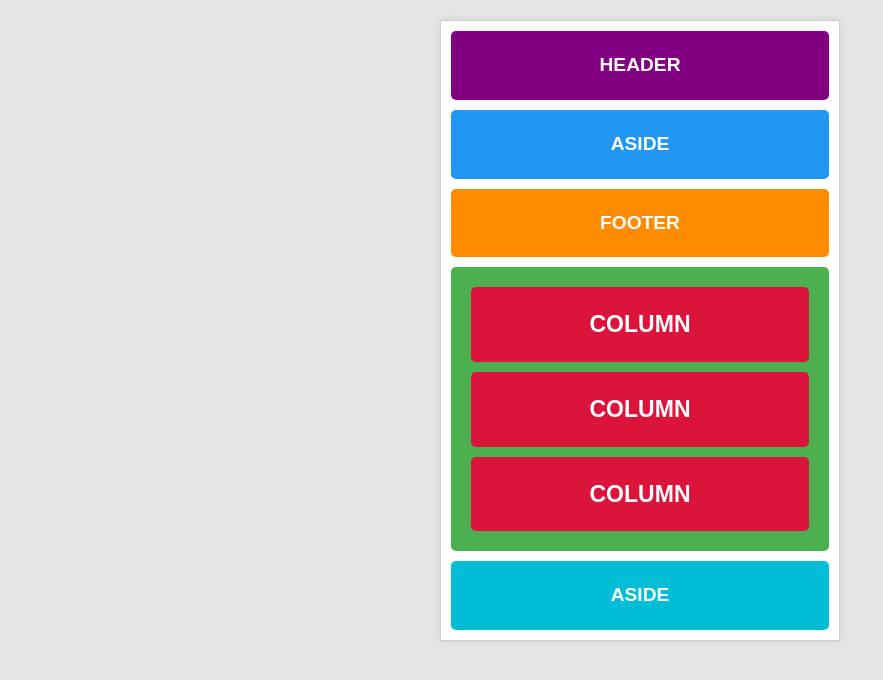
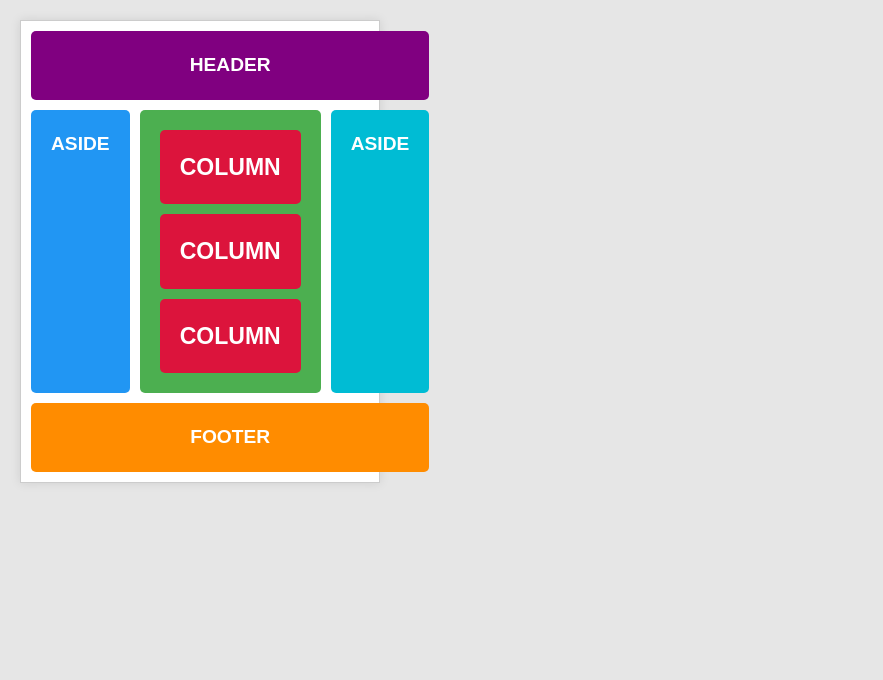
Before and after one commit to batty93/grid-wireframe-practice, a plain HTML site: page index.html in a window 1280 px wide. Shown: the whole page, without its empty margins (0-883 px from the left). Drawn offline with Linux system fonts and the light colour scheme.

Commit message:
Update style.css

```diff
--- a/css/style.css
+++ b/css/style.css
@@ -118,13 +118,12 @@ article {
     body {
         display: grid;
         grid-template-rows: auto 1fr auto;
-        grid-template-columns: 1fr;
-        height: 100vh;
+        grid-template-columns: 1fr 3fr 1fr;
+        height: 10px;
     }
 
     header {
-        grid-row: 1;
-        grid-column: 1;
+        grid-column: 1 / 4;
     }
 
     main {
@@ -136,6 +135,7 @@ article {
 
     aside.left {
         grid-column: 1;
+        grid-row: 2;
     }
 
     article {
@@ -146,16 +146,18 @@ article {
     }
 
     .columns {
-        flex-direction: row;
-        justify-content: space-around;
+       grid-column: 2;
+       grid-row: 2;
+       flex-direction: row;
+       justify-content: space-between;
     }
 
     aside.right {
         grid-column: 3;
+        grid-row: 2;
     }
 
     footer {
-        grid-row: 3;
-        grid-column: 1;
+        grid-column: 1 / 4;
     }
 }
```
